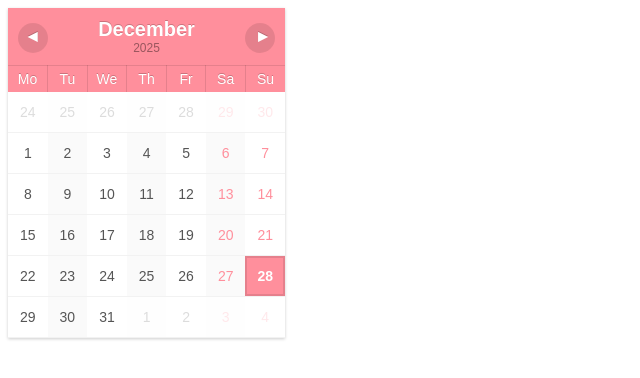
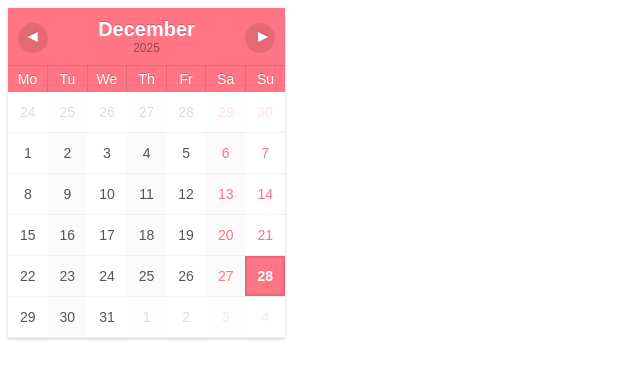
Before and after one commit to holliemoon/widget, a plain HTML site: page index.html in a window 1280 px wide. Shown: the whole page, without its empty margins (0-640 px from the left). Drawn offline with Linux system fonts and the light colour scheme.

Commit message:
Update index.html

```diff
--- a/index.html
+++ b/index.html
@@ -63,7 +63,7 @@ td:last-child, th:last-child {
 th {
     border-top: 1px solid rgba(0,0,0,0.1);
     border-right: 1px solid rgba(0,0,0,0.1);
-    background-color: #FF8F9C;
+    background-color: #FF7583;
     color: #fff;
     text-shadow: 0px -1px 0px rgba(0,0,0,0.2);
     font-weight: normal;
@@ -95,11 +95,11 @@ td:nth-child(even)>span {
 }
 td:last-child>span,
 td:nth-child(6)>span {
-    color: #FF8F9C;
+    color: #FF7583;
 }
 td.avui>span {
     font-weight: bold;
-    background-color: #FF8F9C;
+    background-color: #FF7583;
     color: #fff;
     border: 2px solid rgba(0,0,0,0.1);
 }
@@ -107,7 +107,7 @@ td.fora > span {
     opacity: 0.2;
 }
 td > span:hover {
-    background: #FCB6BD;
+    background: #FCA4AB;
     color: #fff;
 }
 .boto-next, .boto-prev {
```
